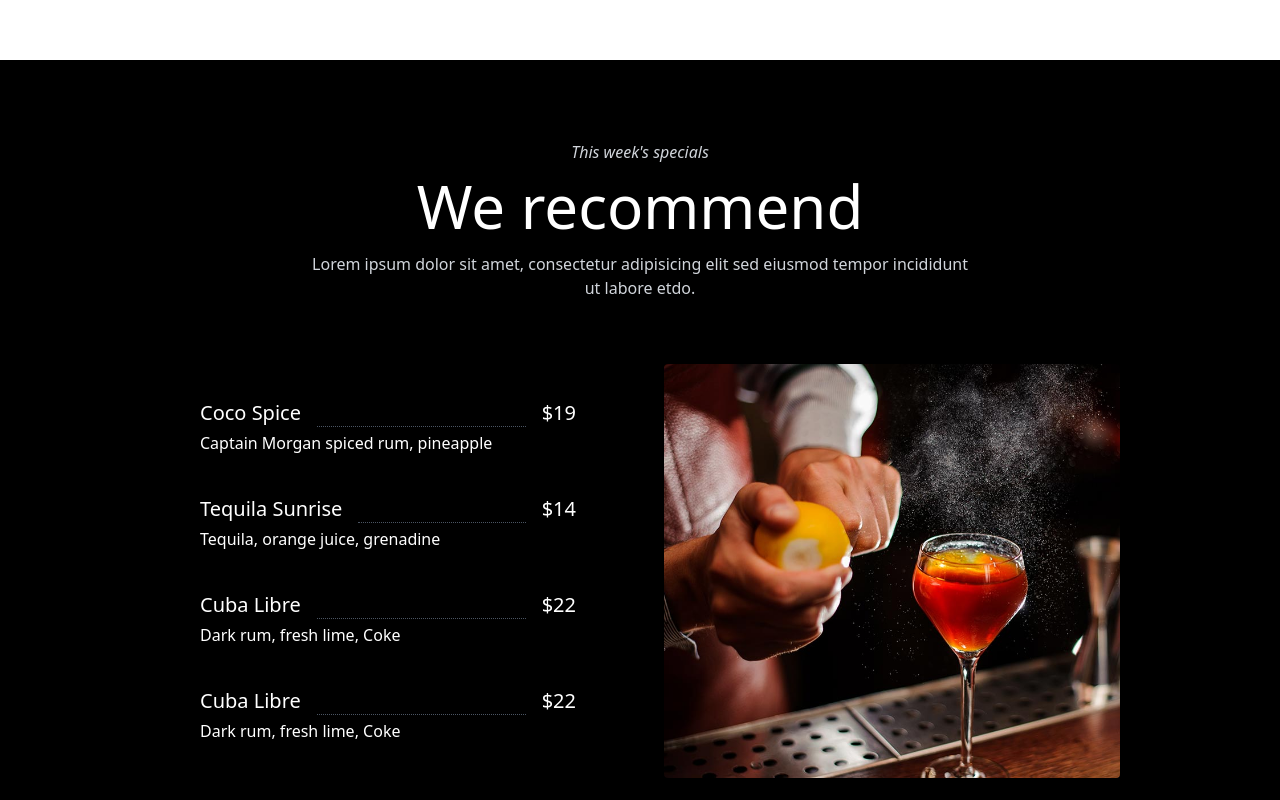
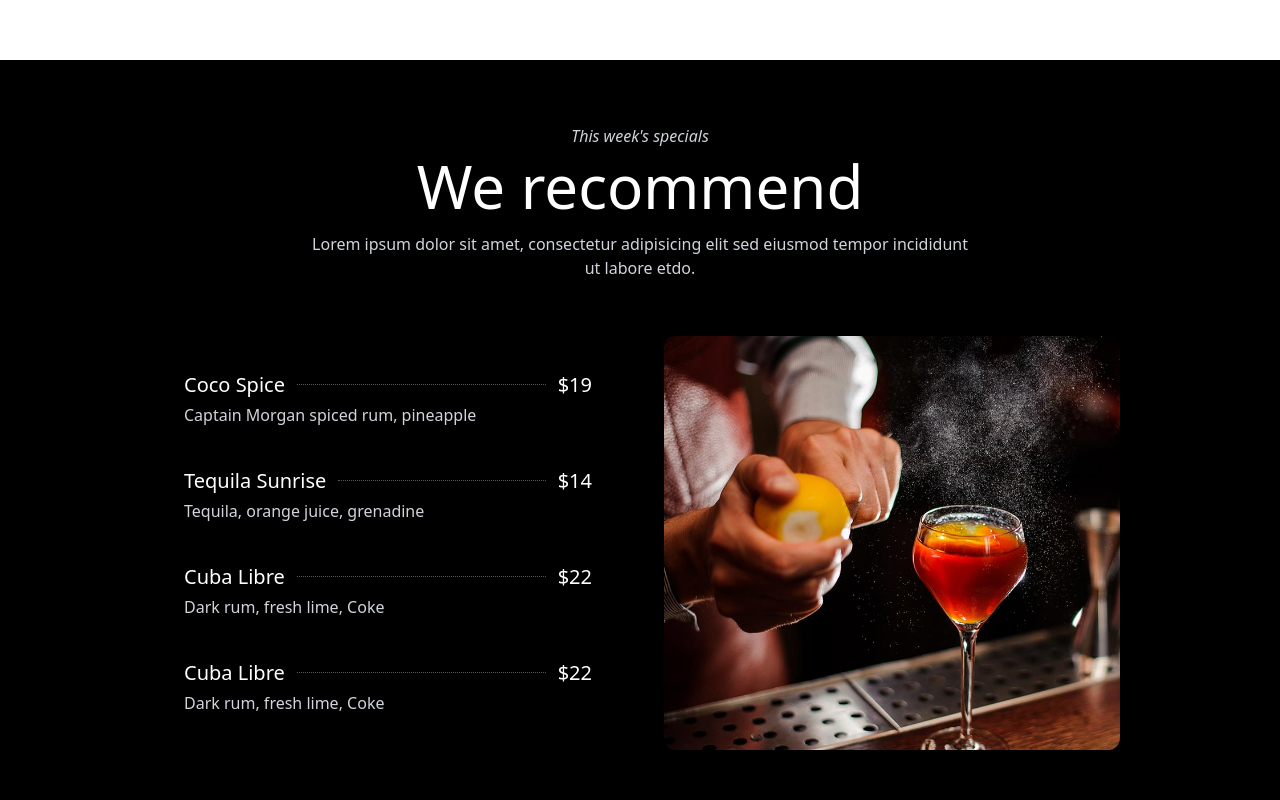
Before and after one commit to meetkumbhani2004/Cafe-Restorant, a React (Vite) app: page / in a window 1280 px wide. Shown: the part 2220-3020 px from the top of the page. Built offline with nearby package versions, Linux system fonts and the light colour scheme.

Commit message:
special change

```diff
--- a/src/sections/Promotions.jsx
+++ b/src/sections/Promotions.jsx
@@ -1,6 +1,6 @@
 import { MapPin } from 'lucide-react';
 
-export default function BridgeRestaurant() {
+export default function Promotions() {
   return (
     <div className="bg-black text-white">
 
--- a/src/sections/Specials.jsx
+++ b/src/sections/Specials.jsx
@@ -1,91 +1,65 @@
-import React, { useRef, useState, useEffect } from "react";
-import { FaCircle } from "react-icons/fa";
+import React from "react";
 
 const Specials = () => {
-  const ref = useRef();
-  const [show, setShow] = useState(false);
+  return (
+    <div className="bg-black text-white py-16 px-6 md:px-20 lg:px-40">
 
-  useEffect(() => {
-    const obs = new IntersectionObserver(([entry]) => {
-      if (entry.isIntersecting) setShow(true);
-    });
+      {/* Heading Section */}
+      <div className="text-center mb-14">
+        <p className="italic text-gray-300 text-sm md:text-base">
+          This week's specials
+        </p>
 
-    if (ref.current) obs.observe(ref.current);
-  }, []);
+        <h1 className="text-3xl md:text-5xl lg:text-6xl font-medium mt-2 leading-tight">
+          We recommend
+        </h1>
 
-  return (
-    <>
-      <div
-        ref={ref}
-        className={`bg-black text-white py-20 px-40 transition-all duration-700
-        ${show ? "opacity-100 translate-y-0" : "opacity-0 translate-y-10"}`}
-      >
-        {/* Heading Section */}
-        <div className="text-center mb-16">
-          <p className="italic text-gray-300">This week's specials</p>
-          <h1 className="text-4xl md:text-6xl font-medium mt-3">We recommend</h1>
-          <p className="text-gray-300 max-w-2xl mx-auto mt-4">
-            Lorem ipsum dolor sit amet, consectetur adipisicing elit sed eiusmod tempor
-            incididunt ut labore etdo.
+        <p className="text-gray-300 max-w-xl md:max-w-2xl mx-auto mt-4 text-sm md:text-base">
+          Lorem ipsum dolor sit amet, consectetur adipisicing elit sed eiusmod
+          tempor incididunt ut labore etdo.
         </p>
       </div>
 
       {/* Two Columns Section */}
       <div className="grid grid-cols-1 md:grid-cols-2 gap-12 items-center">
+
         {/* Left List */}
-          <div className="space-y-10 px-10">
-            {/* Item 1 */}
-            <div>
-              <div className="flex justify-between text-xl font-medium ">
-                <span>Coco Spice</span>
-                <div className="flex-1 border-b border-dotted mx-4 border-gray-600"></div>
-                <span>$19</span>
-              </div>
-              <p className=" mt-1">Captain Morgan spiced rum, pineapple</p>
+        <div className="space-y-8 md:space-y-10 px-2 md:px-6">
+
+          {[
+            { name: "Coco Spice", price: "$19", desc: "Captain Morgan spiced rum, pineapple" },
+            { name: "Tequila Sunrise", price: "$14", desc: "Tequila, orange juice, grenadine" },
+            { name: "Cuba Libre", price: "$22", desc: "Dark rum, fresh lime, Coke" },
+            { name: "Cuba Libre", price: "$22", desc: "Dark rum, fresh lime, Coke" }
+          ].map((item, i) => (
+            <div key={i}>
+              <div className="flex items-center text-lg md:text-xl font-medium">
+                <span className="whitespace-nowrap">{item.name}</span>
+
+                <div className="flex-1 border-b border-dotted mx-3 border-gray-600"></div>
+
+                <span className="whitespace-nowrap">{item.price}</span>
               </div>
 
-            {/* Item 2 */}
-            <div>
-              <div className="flex justify-between text-xl font-medium">
-                <span>Tequila Sunrise</span>
-                <div className="flex-1 border-b border-dotted mx-4 border-gray-600"></div>
-                <span>$14</span>
+              <p className="text-gray-300 text-sm md:text-base mt-1">
+                {item.desc}
+              </p>
             </div>
-              <p className=" mt-1">Tequila, orange juice, grenadine</p>
-            </div>
+          ))}
 
-            {/* Item 3 */}
-            <div>
-              <div className="flex justify-between text-xl font-medium">
-                <span>Cuba Libre</span>
-                <div className="flex-1 border-b border-dotted mx-4 border-gray-600"></div>
-                <span>$22</span>
-              </div>
-              <p className=" mt-1">Dark rum, fresh lime, Coke</p>
-            </div>
-
-            {/* Item 4 */}
-            <div>
-              <div className="flex justify-between text-xl font-medium">
-                <span>Cuba Libre</span>
-                <div className="flex-1 border-b border-dotted mx-4 border-gray-600"></div>
-                <span>$22</span>
-              </div>
-              <p className=" mt-1">Dark rum, fresh lime, Coke</p>
-            </div>
         </div>
 
         {/* Right Image */}
-          <div>
+        <div className="w-full">
           <img
             src="third-frame.jpg"
-              className="w-full rounded shadow-lg"
+            className="w-full rounded-xl shadow-lg object-cover"
             alt="Cocktail"
           />
         </div>
+
       </div>
     </div>
-    </>
   );
 };
 
```
Lines whose indentation alone changed are shown as unchanged.
